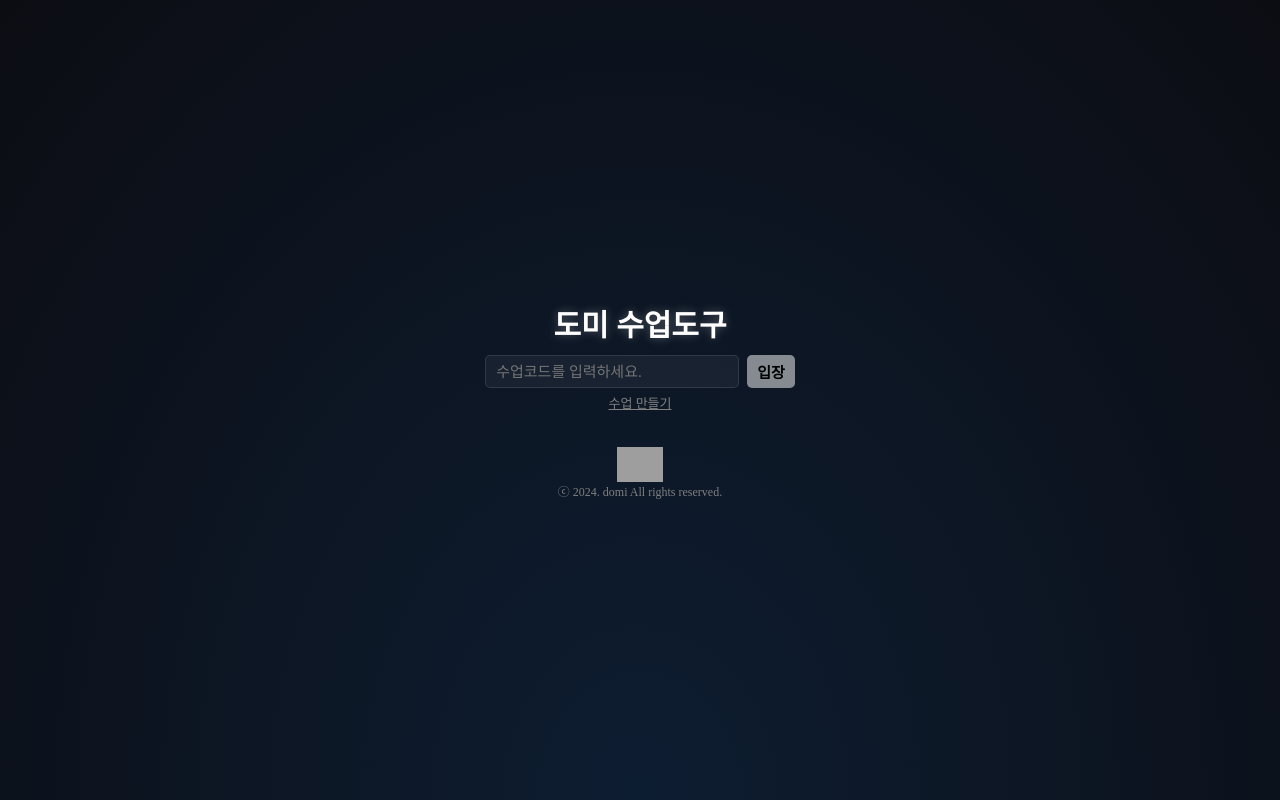
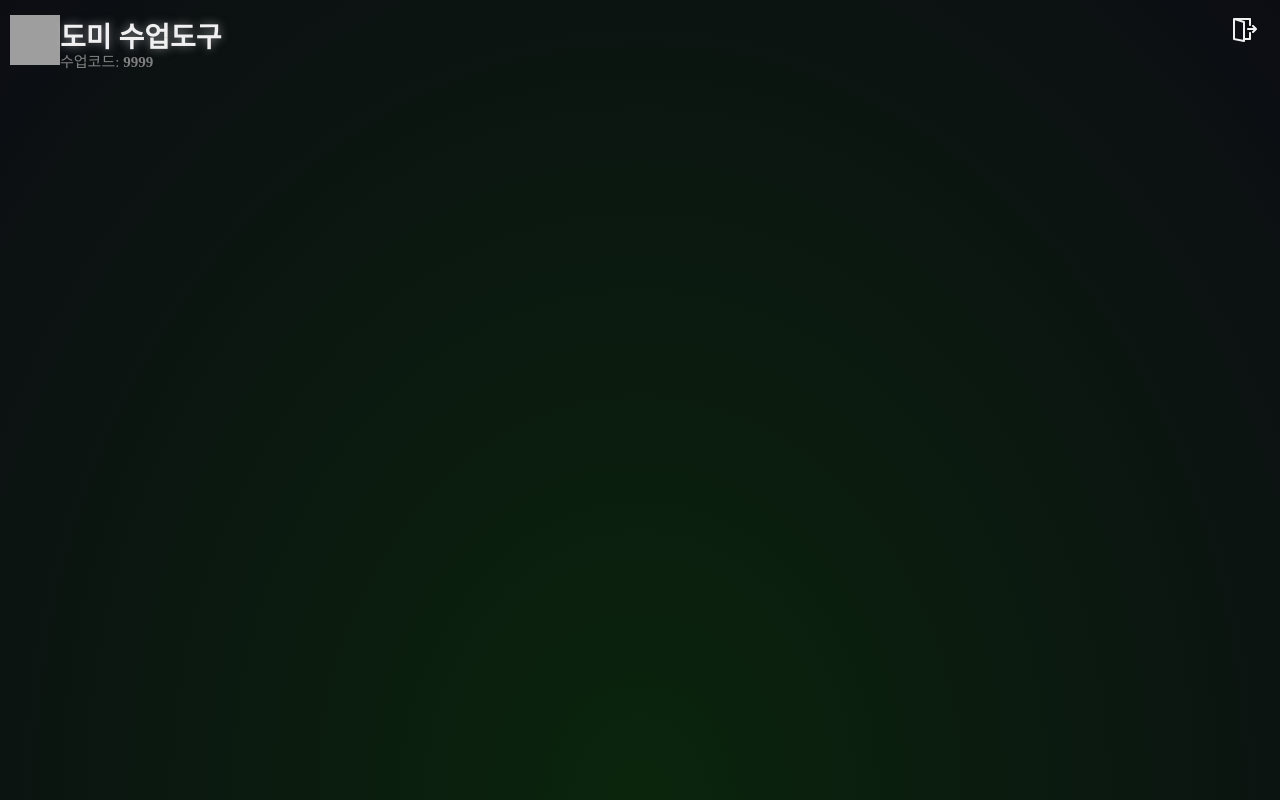
Before and after one commit to qazplm5602/ClassShareTool, a plain HTML site: page Client/index.html in a window 1280 px wide. Drawn offline with nearby package versions, Linux system fonts and the light colour scheme; grey boxes are pictures that could not be loaded; a web font is replaced by a local one.

Commit message:
수업 헤더

```diff
--- /dev/null
+++ b/Client/css/class_screen.css
@@ -0,0 +1,75 @@
+.class_screen {
+    position: fixed;
+
+    width: 100%;
+    height: 100%;
+
+    top: 0;
+    left: 0;
+
+    background: radial-gradient(ellipse at bottom, #0a250c 0%, #0c0d13 100%);
+}
+
+.class_screen > header {
+    display: flex;
+    justify-content: space-between;
+
+    padding: 15px 10px;
+}
+
+.class_screen > header > .left {
+    display: flex;
+}
+
+.class_screen > header > .left > .logo {
+    width: 50px;
+    height: 50px;
+}
+
+.class_screen > header > .left > section > .title {
+    font-size: 28px;
+    font-weight: 800;
+
+    color: rgb(240, 240, 240);
+    text-shadow: 0 0 10px rgba(240, 240, 240, 0.5);
+}
+
+.class_screen > header > .left > section > .code {
+    color: gray;
+    line-height: 14px;
+
+    font-size: 15px;
+}
+
+.class_screen > header > .left > section > .code > span {
+    font-weight: 600;
+}
+
+.class_screen > header > .right > #class-exit-button {
+    width: 50px;
+    height: 50px;
+
+    background: none;
+    border: none;
+    border-radius: 50%;
+
+    margin-top: -10px;
+
+    padding: 13px;
+
+    color: rgb(240, 240, 240);
+    font-size: 20px;
+    font-weight: 800;
+
+    cursor: pointer;
+}
+
+
+.class_screen > header > .right > #class-exit-button > img {
+    width: 100%;
+    height: 100%;
+}
+
+.class_screen > header > .right > #class-exit-button:hover {
+    background-color: rgba(255, 255, 255, 0.1);
+}
--- a/Client/index.html
+++ b/Client/index.html
@@ -17,13 +17,14 @@
     <!-- CSS -->
     <link rel="stylesheet" href="./css/main.css">
     <link rel="stylesheet" href="./css/main_screen.css">
+    <link rel="stylesheet" href="./css/class_screen.css">
     <link rel="stylesheet" href="./css/loading.css">
 
     <title>domi 수업도구</title>
 </head>
 <body>
 
-    <section class="main">
+    <section class="main" style="display: none;">
         <div class="title">도미 수업도구</div>
 
         <article class="main-code">
@@ -64,5 +65,20 @@
         </div>
     </section>
 
+    <section class="class_screen">
+        <header>
+            <div class="left">
+                <img class="logo" src="https://domi.kr/img/domi_logo.png">
+                <section>
+                    <div class="title">도미 수업도구</div>
+                    <div class="code">수업코드: <span id="class-code">9999</span></div>
+                </section>
+            </div>
+
+            <div class="right">
+                <button id="class-exit-button"><img src="./assets/exit-svgrepo.svg"></button>
+            </div>
+        </header>
+    </section>
 </body>
 </html>
```
Also changed, not shown: Client/assets/exit-svgrepo.svg (added).
